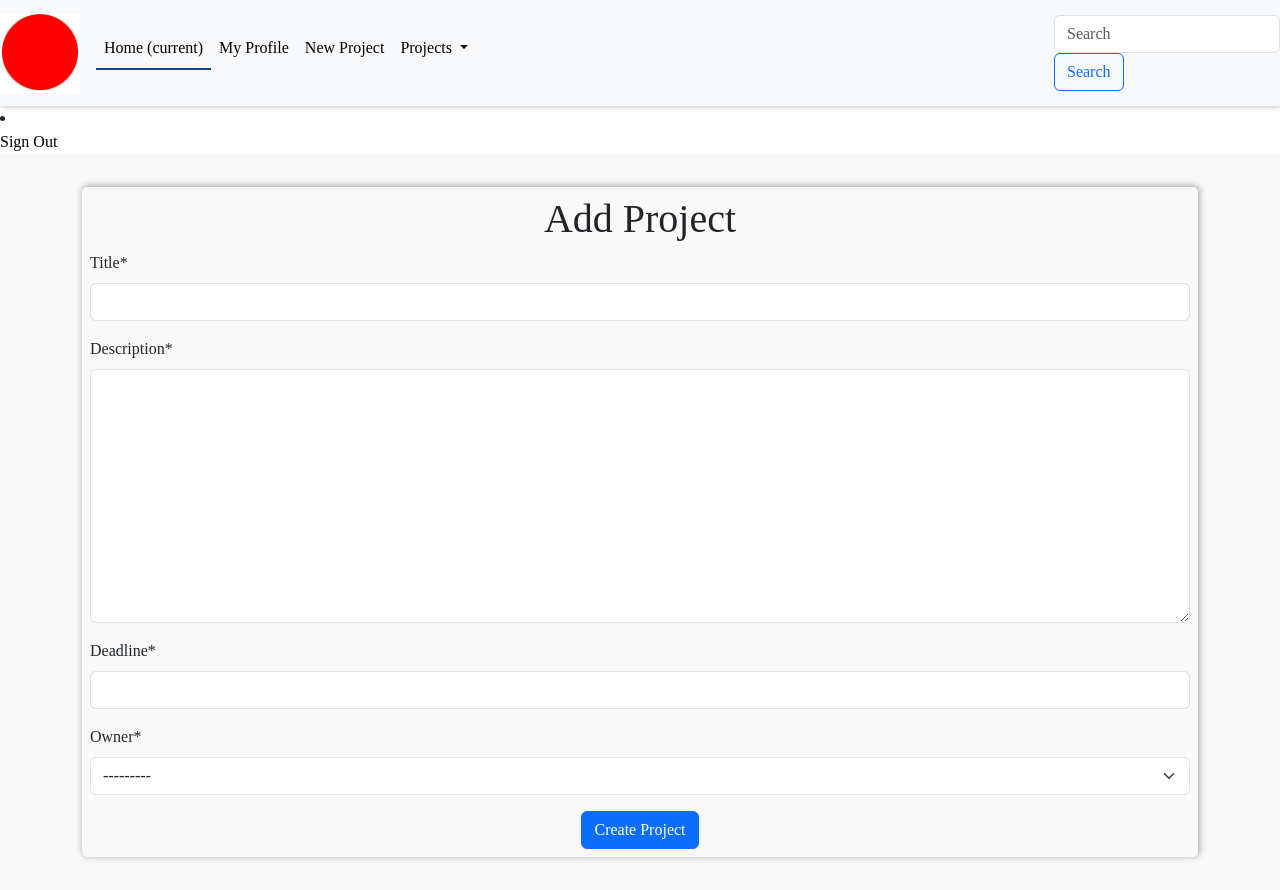
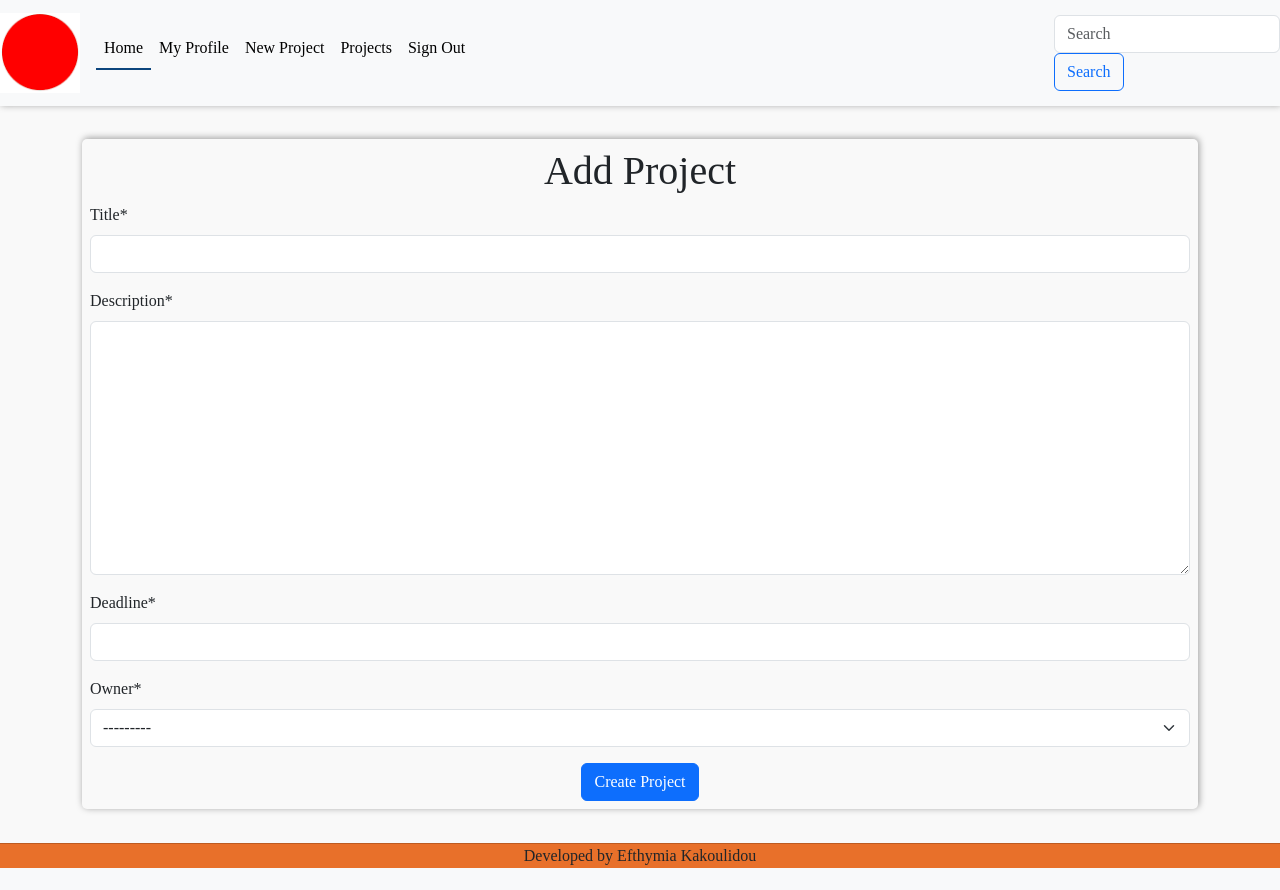
Before and after one commit to EfthymiaKakoulidou/project-management-tool, a Django app: page /project_manager/project_manager in a window 1280 px wide. Shown: the top 890 px of the page. After the commit the page ends 868 px from the top, so only its background shows below. Run offline with Django 4.2, Linux system fonts and the light colour scheme; the visitor is signed in with stand-in values (Sample User, id 1); data comes from the database, SQL or seed files in the repository; some libraries are stand-ins or nearby versions.

Commit message:
Remove dropdown from projects

```diff
--- a/project_manager/models.py
+++ b/project_manager/models.py
@@ -4,7 +4,6 @@ from django.contrib.auth.models import User
 STATUS = (("To do", "To do"), ("In progress", "In progress"), ("Done", "Done"))
 
 
-# Create your models here.
 class Project(models.Model):
     title = models.CharField(max_length=200, unique=True, null=False, blank=False)
     owner = models.ForeignKey(
--- /dev/null
+++ b/project_manager/templates/project_manager/my_profile.html
@@ -0,0 +1,5 @@
+{% extends 'base.html' %}
+
+{% block content %}
+
+{% endblock %}
--- a/project_manager/urls.py
+++ b/project_manager/urls.py
@@ -1,7 +1,7 @@
 from django.urls import path
 from .views import (
     AddProject, Projects, Projectdetail,
-    DeleteProject, EditProject
+    DeleteProject, EditProject, MyProfile
 )
 
 urlpatterns = [
@@ -10,4 +10,6 @@ urlpatterns = [
     path("<slug:pk>", Projectdetail.as_view(), name="project_detail"),
     path("delete/<slug:pk>", DeleteProject.as_view(), name="delete_project"),
     path("edit/<slug:pk>", EditProject.as_view(), name="edit_project"),
+    path("my_profile", MyProfile.as_view(), name="my_profile"),
+
 ]
--- a/project_manager/views.py
+++ b/project_manager/views.py
@@ -58,3 +58,9 @@ class EditProject(LoginRequiredMixin, UserPassesTestMixin, UpdateView):
     form_class = ProjectForm
     def test_func(self):
         return self.request.user == self.get_object().owner
+
+
+class MyProfile(ListView):
+    """Profiles"""
+    template_name = "project_manager/my_profile.html"
+    model = Project
--- a/templates/base.html
+++ b/templates/base.html
@@ -20,22 +20,8 @@
 </head>
 <body>
     {% include 'includes/header.html' %}
-    {% url 'account_login' as login_url %}
-    {% url 'account_signup' as signup_url %}
-    {% url 'account_logout' as logout_url %}
-    {% if user.is_authenticated %}
-<li class="nav-item">
-	<a class="nav-link {% if request.path == logout_url %}active{% endif %}" aria-current="page" href="{% url 'account_logout' %}">Sign Out</a>
-</li>
-{% else %}
-<li class="nav-item">
-	<a class="nav-link {% if request.path == signup_url %}active{% endif %}" aria-current="page"
-		href="{% url 'account_signup' %}">Sign Up</a>
-</li>
-<li class="nav-item">
-	<a class="nav-link {% if request.path == login_url %}active{% endif %}" aria-current="page" href="{% url 'account_login' %}">Login</a>
-</li>
-{% endif %}
+
+
     <main>
         {% block content %}
         {% endblock %}
--- a/templates/includes/header.html
+++ b/templates/includes/header.html
@@ -10,23 +10,32 @@
         <div class="collapse navbar-collapse" id="navbarNavDropdown">
           <ul class="navbar-nav me-auto mb-2">
             <li class="nav-item active">
-              <a class="nav-link" href="{% url 'home' %}">Home <span class="sr-only">(current)</span></a>
+              <a class="nav-link" href="{% url 'home' %}">Home<span class="sr-only"></span></a>
             </li>
             <li class="nav-item">
-              <a class="nav-link" href="#">My Profile</a>
+              <a class="nav-link" href="{% url 'my_profile' %}">My Profile</a>
             </li>
             <li class="nav-item">
               <a class="nav-link {% if url_name == 'add_project' %}active{% endif %}" href="{% url 'add_project' %}">New Project</a>
             </li>
-            <li class="nav-item dropdown">
-              <a class="nav-link dropdown-toggle {% if url_name == 'projects' %}active{% endif %}" href="{% url 'projects' %}" id="navbarDropdownMenuLink" role="button" data-toggle="dropdown" aria-haspopup="true" aria-expanded="false">
+            <li class="nav-item">
+              <a class="nav-link {% if url_name == 'projects' %}active{% endif %}" href="{% url 'projects' %}" role="button" aria-haspopup="true" aria-expanded="false">
                 Projects
               </a>
-              <div class="dropdown-menu" aria-labelledby="navbarDropdownMenuLink">
-                <a class="dropdown-item" href="#">{{'project.title'}}</a>
-              </div>
             </li>
-          </ul>
+            {% if user.is_authenticated %}
+            <li class="nav-item">
+	          <a class="nav-link {% if request.path == logout_url %}active{% endif %}" aria-current="page" href="{% url 'account_logout' %}">Sign Out</a></li>
+            {% else %}
+            <li class="nav-item">
+	          <a class="nav-link {% if request.path == signup_url %}active{% endif %}" aria-current="page"
+		        href="{% url 'account_signup' %}">Sign Up</a>
+            </li>
+            <li class="nav-item">
+	          <a class="nav-link {% if request.path == login_url %}active{% endif %}" aria-current="page" href="{% url 'account_login' %}">Login</a>
+            </li>
+            {% endif %}
+        </ul>
           <!---Form for Search-->
           <form class="form-inline">
             <input class="form-control mr-sm-2" type="search" placeholder="Search" aria-label="Search">
```
